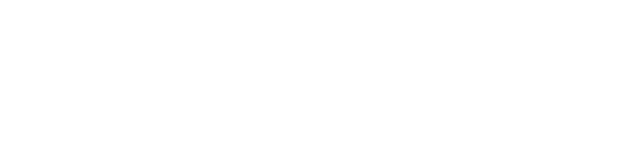
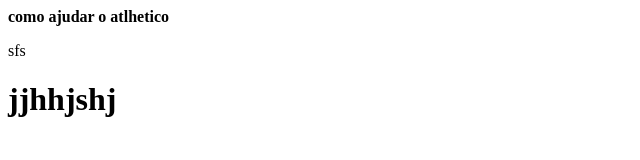
Before and after one commit to guicidi/guiguidograuonline, a plain HTML site: page index.html in a window 1280 px wide. Shown: the whole page, without its empty margins (0-640 px from the left). Drawn offline with Linux system fonts and the light colour scheme.

Commit message:
Update index.html

```diff
--- a/index.html
+++ b/index.html
@@ -6,6 +6,8 @@
     <title>Document</title>
 </head>
 <body>
-
+    <strong> como ajudar o atlhetico </strong>
+   <p>   sfs</p>
+   <h1> jjhhjshj</h1>
 </body>
 </html>
```
